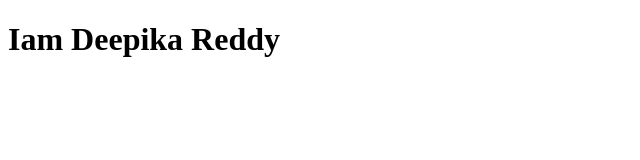
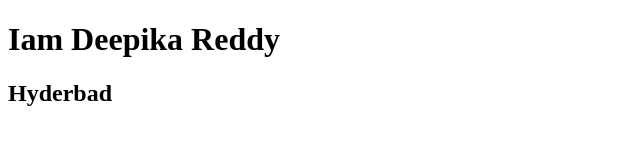
Before and after one commit to deepikareddy0707/Hyderabad-77r, a plain HTML site: page day1.html in a window 1280 px wide. Shown: the whole page, without its empty margins (0-640 px from the left). Drawn offline with Linux system fonts and the light colour scheme.

Commit message:
version2

```diff
--- a/day1.html
+++ b/day1.html
@@ -7,5 +7,6 @@
 </head>
 <body>
     <h1>Iam Deepika Reddy</h1>
+    <h2>Hyderbad</h2>
 </body>
 </html>
```
